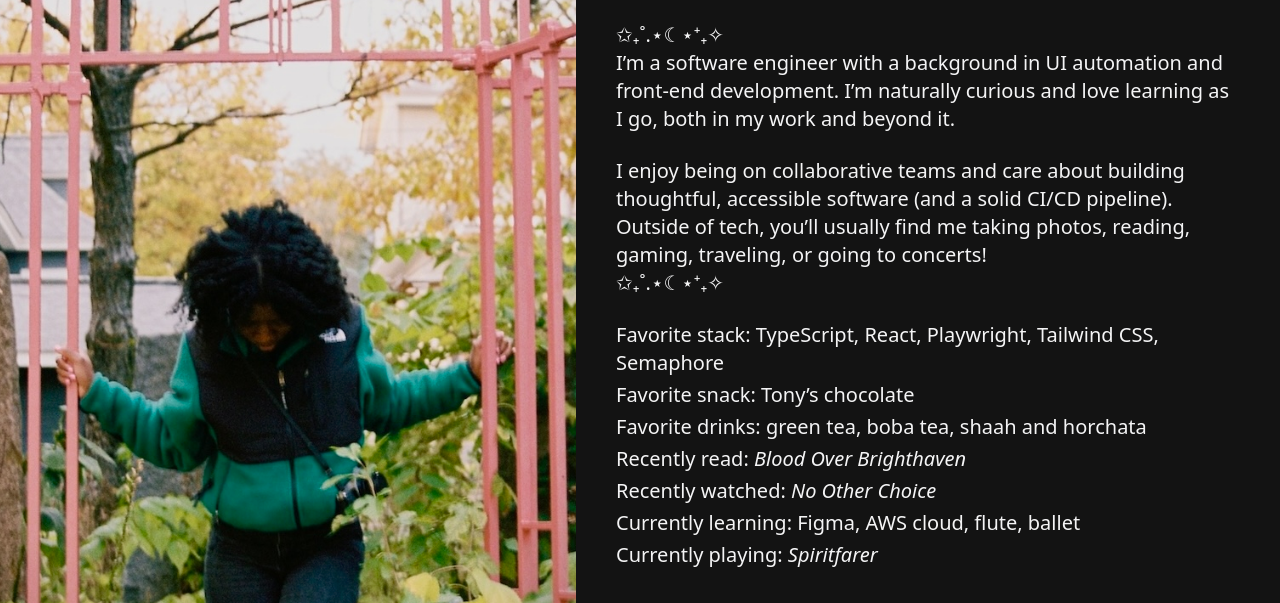
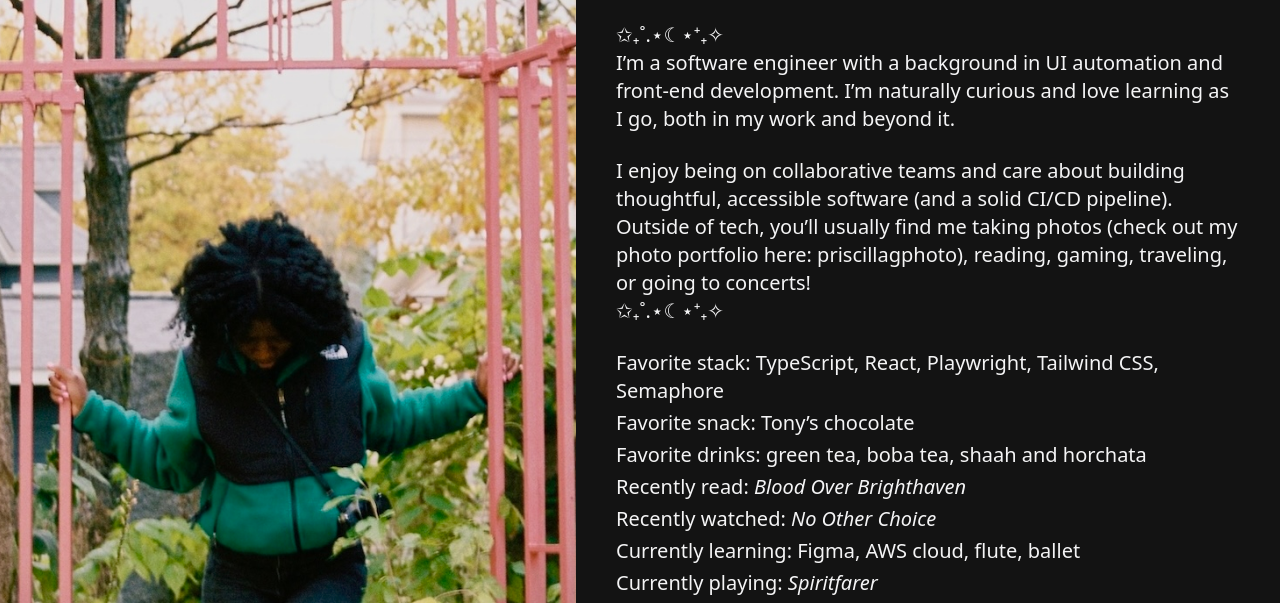
Before and after one commit to cillacodes/pg-portfolio-site, a website: page index.html in a window 1280 px wide. Shown: the part 183-786 px from the top of the page. Drawn offline with Linux system fonts and the light colour scheme.

Commit message:
add link to photo portfolio

```diff
--- a/index.html
+++ b/index.html
@@ -50,8 +50,10 @@
           <p>
             I enjoy being on collaborative teams and care about building
             thoughtful, accessible software (and a solid CI/CD pipeline).
-            Outside of tech, you’ll usually find me taking photos, reading,
+            Outside of tech, you’ll usually find me taking photos (check out my photo portfolio here: <a href="https://priscillagphoto.myportfolio.com/" target="_blank" class="hover:text-gray">priscillagphoto</a>), reading,
             gaming, traveling, or going to concerts!
+
+
           </p>
           <span>✩₊˚.⋆☾⋆⁺₊✧</span>
           </p>
```
